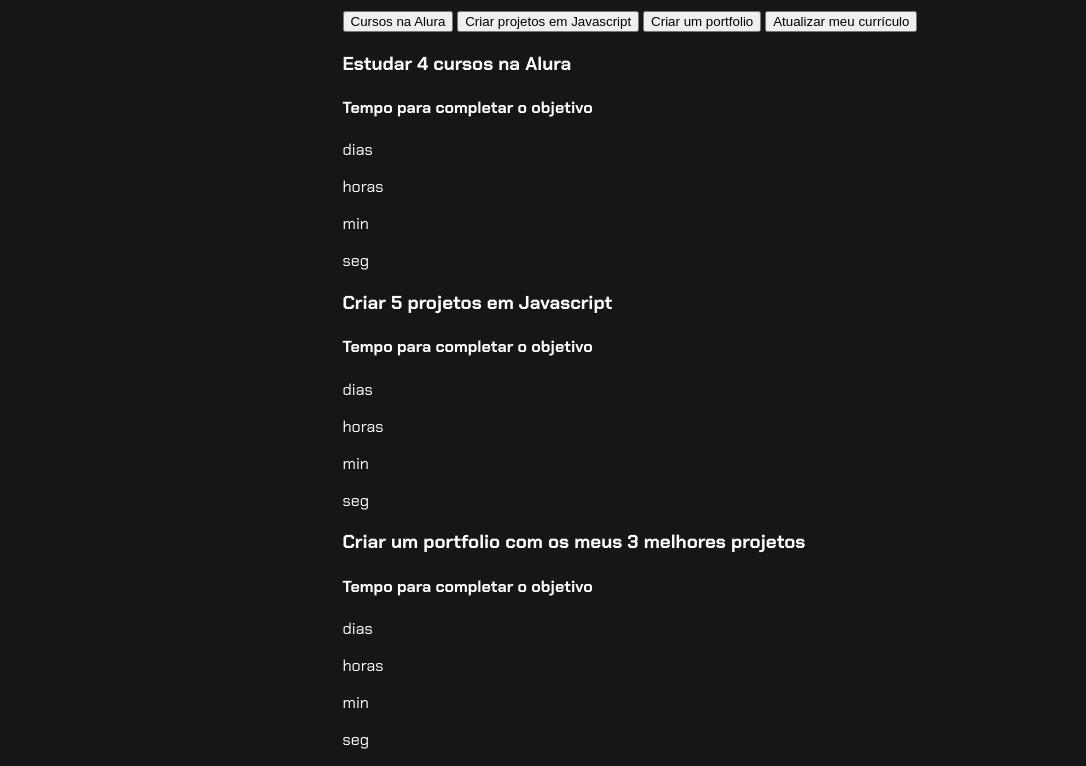
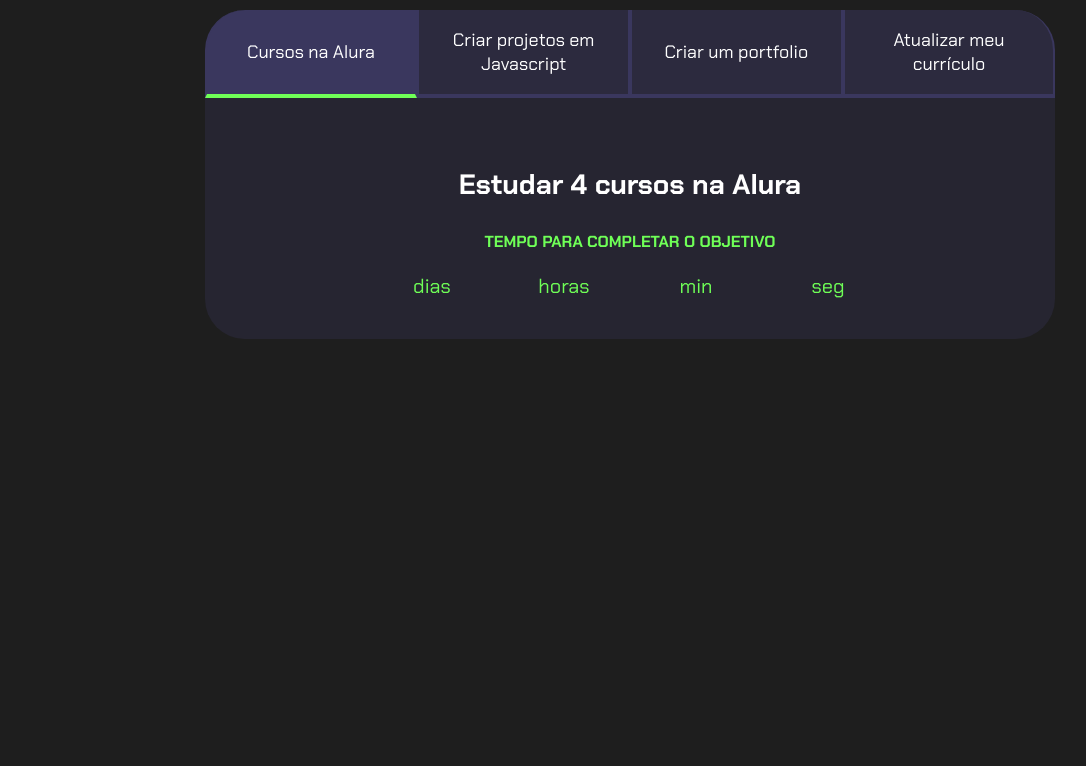
Before and after one commit to gaiteiro23/objetivos2024, a plain HTML site: page index.html in a window 1280 px wide. Shown: the part 93-859 px from the top of the page, without its empty margins (10-1096 px from the left). After the commit the page ends 800 px from the top, so only its background shows below. Drawn offline with Linux system fonts and the light colour scheme; a script that the page names is missing.

Commit message:
style.css

```diff
--- a/style.css
+++ b/style.css
@@ -1,7 +1,8 @@
-@import url('https://fonts.googleapis.com/css?family=Chakra+Petch:wght@400;700&display=swap');
+
+@import url('https://fonts.googleapis.com/css2?family=Chakra+Petch:wght@400;700&display=swap');
 
 :root {
-  --cor-de-fundo: #161618;
+    --cor-de-fundo: #1E1E1E;
     --verde: #6FFF57;
     --branco: #FFFFFF;
     --botao-ativo: #3A375E;
@@ -14,6 +15,8 @@
     color: var(--branco);
     font-family: 'Chakra Petch', sans-serif;
 }
+
+
 .conteudo-principal {
     display: flex;
     flex-direction: column;
@@ -23,23 +26,20 @@
     width: 100%;
     margin: 0 auto;
 }
+
 .titulo-principal {
     text-align: left;
     width: 100%;
     font-size: 32px;
 }
-<h2 class="titulo-principal">Meus Objetivos do ano<span>_</span></h2>
+
 .titulo-principal span {
     color: var(--verde);
 }
 
 
-}
-
-
 .botao {
-
-    font-family: "Crakra Petch", sans-serif;
+    font-family: 'Chakra Petch', sans-serif;
     background-color: var(--botao-inativo);
     color: var(--branco);
     display: flex;
@@ -53,3 +53,77 @@
     border-right: 2px solid var(--botao-ativo);
     border-top: none;
 }
+
+.botao:first-child {
+    border-radius: 40px 40px 0 0;
+}
+
+.botoes {
+    display: block;
+}
+
+.botao.ativo{
+    background-color: var(--botao-ativo);
+    border-bottom: 4px solid var(--verde);
+}
+
+.abas-textos{
+    background-color: var(--texto-fundo);
+    padding: 40px;
+    border-radius: 0 0 40px 40px;
+}
+.aba-conteudo.ativo{
+    display:block;
+}
+
+.aba-conteudo{
+    display: none;
+}
+
+.aba-conteudo-titulo-principal{
+    font-size: 28px;
+    text-align: center;
+}
+.aba-conteudo-titulo-secundario{
+    text-align: center;
+    color: var(--verde);
+    text-transform: uppercase;
+}
+
+.contador{
+    display:flex;
+    justify-content: center;
+    flex-wrap: wrap;
+}
+.contador-digito{
+    padding: 0 16px;
+    text-align: center;
+    min-width: 100px;
+}
+
+.contador-digito-numero{
+    font-size: 80px;
+    margin: 0;
+
+}
+
+.contador-digito-texto{
+    color: var(--verde);
+    font-size: 20px;
+    margin: 0;
+
+}
+
+@media screen and (min-width: 768px) {
+    .botoes {
+        display: flex;
+    }
+
+    .botao:first-child {
+        border-radius: 40px 0 0 0;
+    }
+
+    .botao:last-child {
+        border-radius: 0 40px 0 0;
+    }
+}
```
Lines whose indentation alone changed are shown as unchanged.
